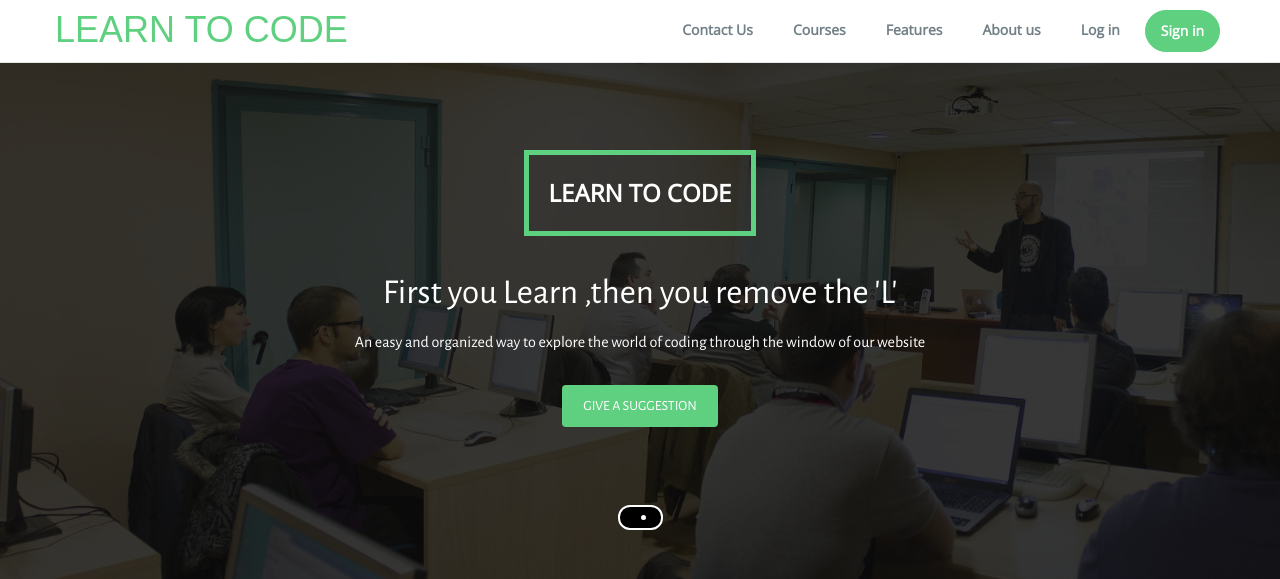
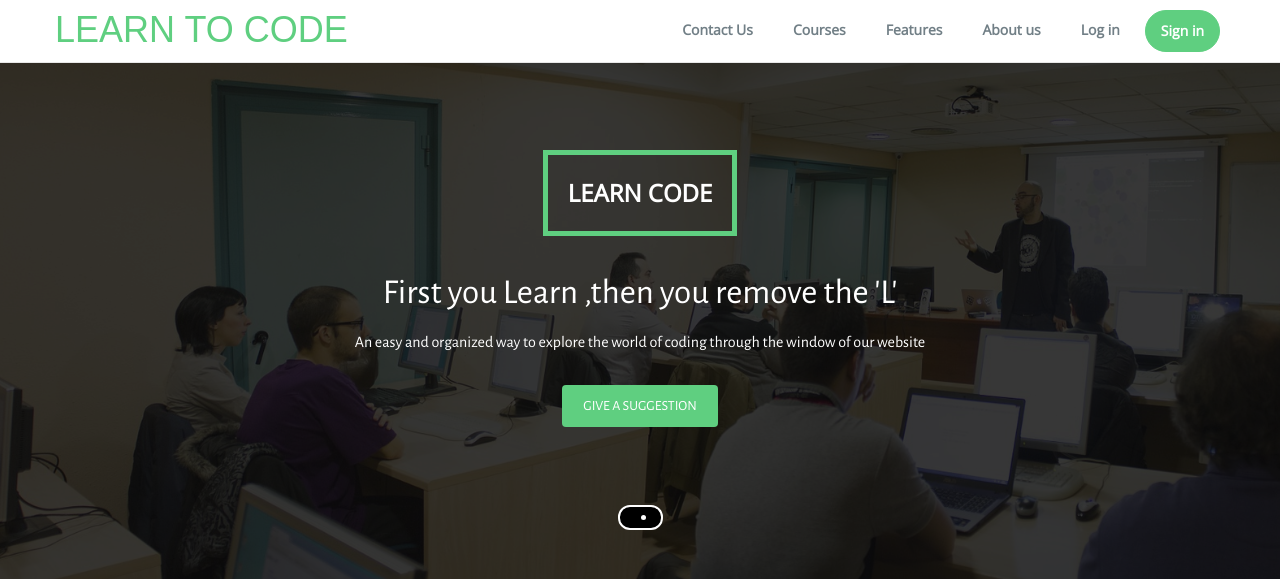
Before and after one commit to TashdidAlam/project1.2, a PHP site: page /ltc/home.php in a window 1280 px wide. Shown: the top 579 px of the page. Run offline with PHP 8.4, Linux system fonts and the light colour scheme; some web fonts are replaced.

Commit message:
Update home.php
test trigger

```diff
--- a/home.php
+++ b/home.php
@@ -272,7 +272,7 @@
         <div class="row">
           <div class="banner-text text-center">
             <div class="text-border">
-              <h2 class="text-dec">Learn To Code</h2>
+              <h2 class="text-dec">Learn Code</h2>
             </div>
             <div class="intro-para text-center quote">
               <p class="big-text">First you Learn ,then you remove the 'L'</p>
```
